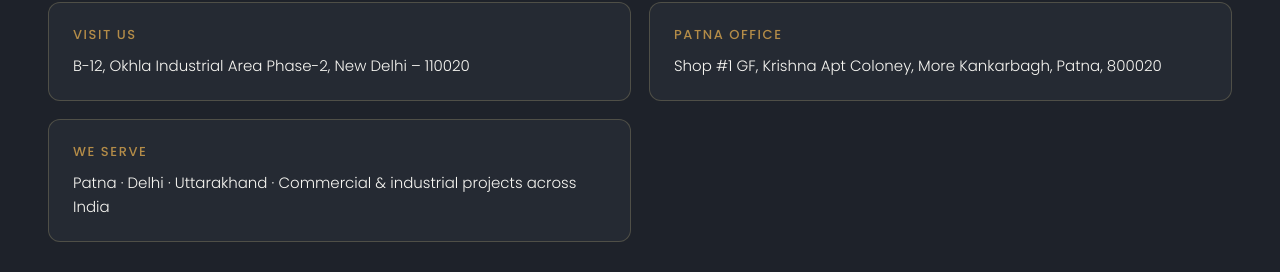
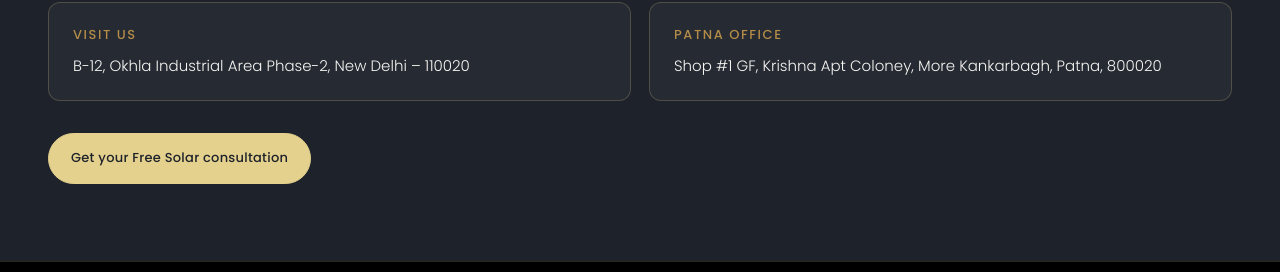
Before and after one commit to codenamesilver-alt/krypton-energy-react, a React (Vite) app in the folder app/: page /contact in a window 1280 px wide. Shown: the part 437-709 px from the top of the page. Built offline with nearby package versions, Linux system fonts and the light colour scheme; no server answers.

Commit message:
Remove 'We serve' card from Contact Us page

```diff
--- a/app/src/pages/Contact.tsx
+++ b/app/src/pages/Contact.tsx
@@ -32,10 +32,7 @@ export default function ContactPage() {
               <h3>Patna office</h3>
               <p>Shop #1 GF, Krishna Apt Coloney, More Kankarbagh, Patna, 800020</p>
             </div>
-            <div className="contact-card">
-              <h3>We serve</h3>
-              <p>Patna · Delhi · Uttarakhand · Commercial &amp; industrial projects across India</p>
-            </div>
+
           </div>
 
           <div className="contact-cta">
```
